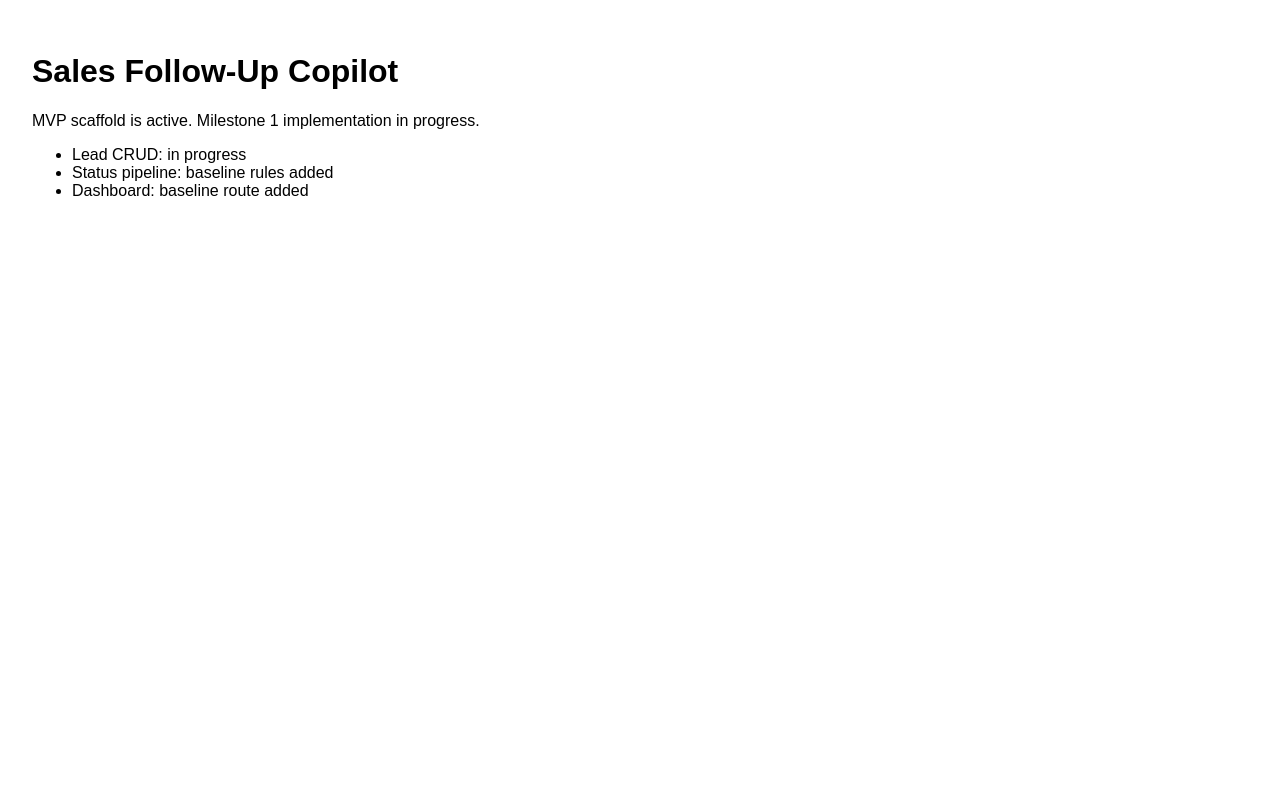
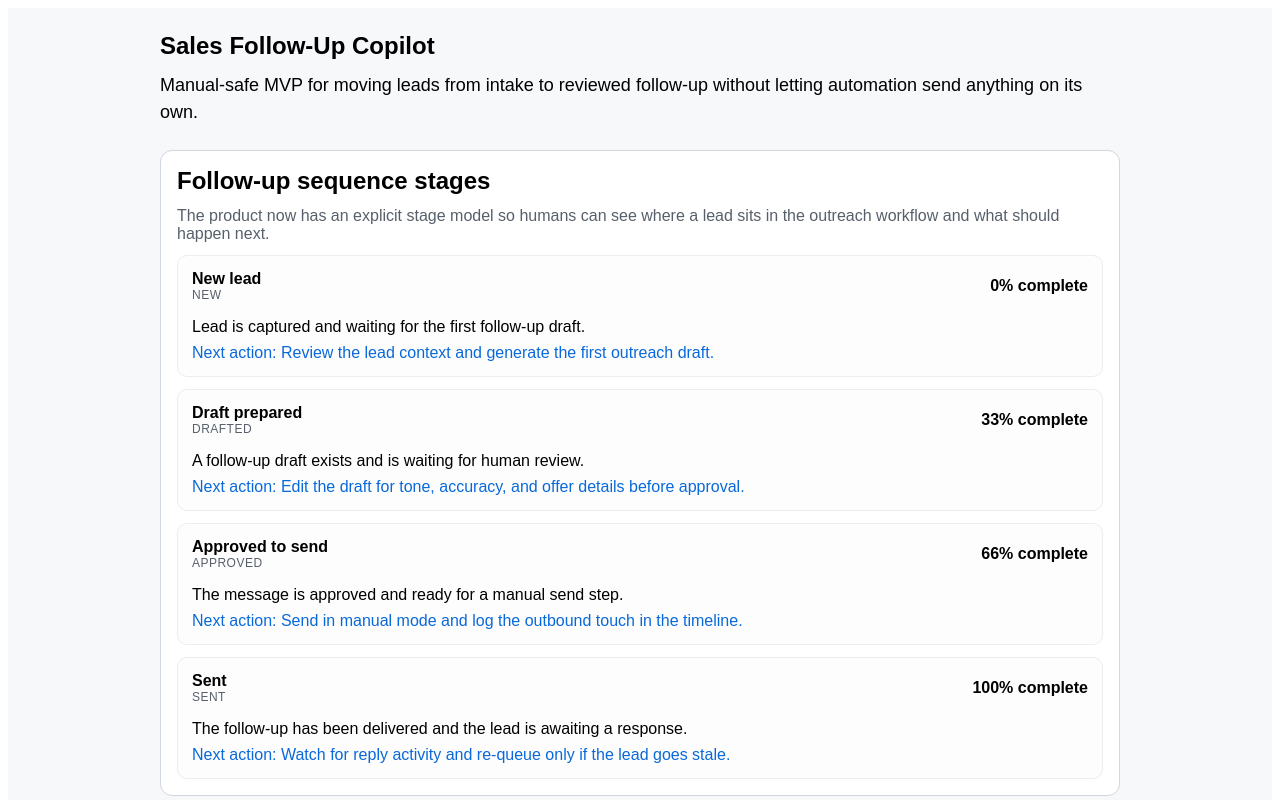
Before and after one commit to mendyraul/sales-followup-copilot, a Next.js app: page / in a window 1280 px wide. Shown: the top 800 px of the page. Built offline with nearby package versions, Linux system fonts and the light colour scheme.

Commit message:
feat: add follow-up sequence stages

```diff
--- a/src/app/page.tsx
+++ b/src/app/page.tsx
@@ -1,13 +1,56 @@
+import { listFollowUpStages } from '../domain/followup';
+
+const cardStyle: React.CSSProperties = {
+  border: '1px solid #d0d7de',
+  borderRadius: 12,
+  padding: 16,
+  background: '#fff'
+};
+
 export default function HomePage() {
+  const stages = listFollowUpStages();
+
   return (
-    <main style={{ padding: 24, fontFamily: 'sans-serif' }}>
-      <h1>Sales Follow-Up Copilot</h1>
-      <p>MVP scaffold is active. Milestone 1 implementation in progress.</p>
-      <ul>
-        <li>Lead CRUD: in progress</li>
-        <li>Status pipeline: baseline rules added</li>
-        <li>Dashboard: baseline route added</li>
-      </ul>
+    <main style={{ padding: 24, fontFamily: 'sans-serif', background: '#f6f8fa', minHeight: '100vh' }}>
+      <div style={{ maxWidth: 960, margin: '0 auto', display: 'grid', gap: 24 }}>
+        <section style={{ display: 'grid', gap: 12 }}>
+          <h1 style={{ margin: 0 }}>Sales Follow-Up Copilot</h1>
+          <p style={{ margin: 0, fontSize: 18, lineHeight: 1.5 }}>
+            Manual-safe MVP for moving leads from intake to reviewed follow-up without letting automation send anything on its own.
+          </p>
+        </section>
+
+        <section style={{ ...cardStyle, display: 'grid', gap: 12 }}>
+          <h2 style={{ margin: 0 }}>Follow-up sequence stages</h2>
+          <p style={{ margin: 0, color: '#57606a' }}>
+            The product now has an explicit stage model so humans can see where a lead sits in the outreach workflow and what should happen next.
+          </p>
+          <div style={{ display: 'grid', gap: 12 }}>
+            {stages.map(stage => (
+              <article key={stage.stage} style={{ border: '1px solid #eaeef2', borderRadius: 10, padding: 14, background: '#fdfdfd' }}>
+                <div style={{ display: 'flex', justifyContent: 'space-between', gap: 12, alignItems: 'center' }}>
+                  <div>
+                    <strong>{stage.label}</strong>
+                    <div style={{ fontSize: 12, color: '#57606a', textTransform: 'uppercase', letterSpacing: 0.04 + 'em' }}>{stage.stage}</div>
+                  </div>
+                  <div style={{ fontWeight: 600 }}>{stage.progressPercent}% complete</div>
+                </div>
+                <p style={{ marginBottom: 8 }}>{stage.description}</p>
+                <p style={{ margin: 0, color: '#0969da' }}>Next action: {stage.recommendedAction}</p>
+              </article>
+            ))}
+          </div>
+        </section>
+
+        <section style={{ ...cardStyle, display: 'grid', gap: 8 }}>
+          <h2 style={{ margin: 0 }}>MVP status</h2>
+          <ul style={{ margin: 0, paddingLeft: 18, lineHeight: 1.7 }}>
+            <li>Lead status transitions are already modeled.</li>
+            <li>Queue logic, feedback capture, and timeline support are in place on the integration branch.</li>
+            <li>Follow-up stages now define a shared workflow contract for draft, review, and send steps.</li>
+          </ul>
+        </section>
+      </div>
     </main>
   );
 }
--- a/src/domain/followup.ts
+++ b/src/domain/followup.ts
@@ -1,4 +1,61 @@
 export type FollowUpStage = 'new' | 'drafted' | 'approved' | 'sent';
+
+export type FollowUpStageDefinition = {
+  stage: FollowUpStage;
+  label: string;
+  description: string;
+  recommendedAction: string;
+  progressPercent: number;
+  terminal: boolean;
+};
+
+export const followUpStages: FollowUpStageDefinition[] = [
+  {
+    stage: 'new',
+    label: 'New lead',
+    description: 'Lead is captured and waiting for the first follow-up draft.',
+    recommendedAction: 'Review the lead context and generate the first outreach draft.',
+    progressPercent: 0,
+    terminal: false
+  },
+  {
+    stage: 'drafted',
+    label: 'Draft prepared',
+    description: 'A follow-up draft exists and is waiting for human review.',
+    recommendedAction: 'Edit the draft for tone, accuracy, and offer details before approval.',
+    progressPercent: 33,
+    terminal: false
+  },
+  {
+    stage: 'approved',
+    label: 'Approved to send',
+    description: 'The message is approved and ready for a manual send step.',
+    recommendedAction: 'Send in manual mode and log the outbound touch in the timeline.',
+    progressPercent: 66,
+    terminal: false
+  },
+  {
+    stage: 'sent',
+    label: 'Sent',
+    description: 'The follow-up has been delivered and the lead is awaiting a response.',
+    recommendedAction: 'Watch for reply activity and re-queue only if the lead goes stale.',
+    progressPercent: 100,
+    terminal: true
+  }
+];
+
+const stageMap = Object.fromEntries(followUpStages.map(definition => [definition.stage, definition])) as Record<
+  FollowUpStage,
+  FollowUpStageDefinition
+>;
+
+export function getStageDefinition(stage: FollowUpStage): FollowUpStageDefinition {
+  return stageMap[stage];
+}
+
+export function listFollowUpStages(): FollowUpStageDefinition[] {
+  return [...followUpStages];
+}
 
 export function nextStage(stage: FollowUpStage): FollowUpStage {
   switch (stage) {
@@ -14,5 +71,13 @@ export function nextStage(stage: FollowUpStage): FollowUpStage {
 }
 
 export function isTerminalStage(stage: FollowUpStage): boolean {
-  return stage === 'sent';
+  return getStageDefinition(stage).terminal;
 }
+
+export function stageProgress(stage: FollowUpStage): number {
+  return getStageDefinition(stage).progressPercent;
+}
+
+export function summarizeNextAction(stage: FollowUpStage): string {
+  return getStageDefinition(stage).recommendedAction;
+}
```
Also changed, not shown: 2 other files (tests, documents, lock files or other folders).
